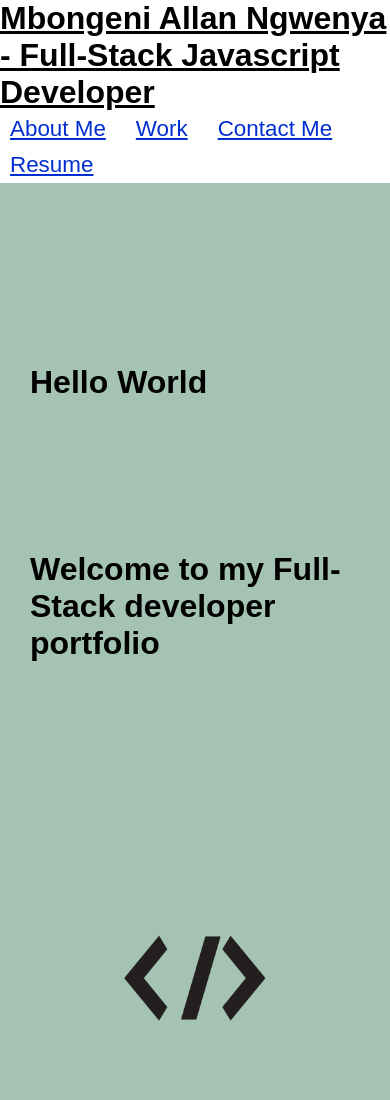
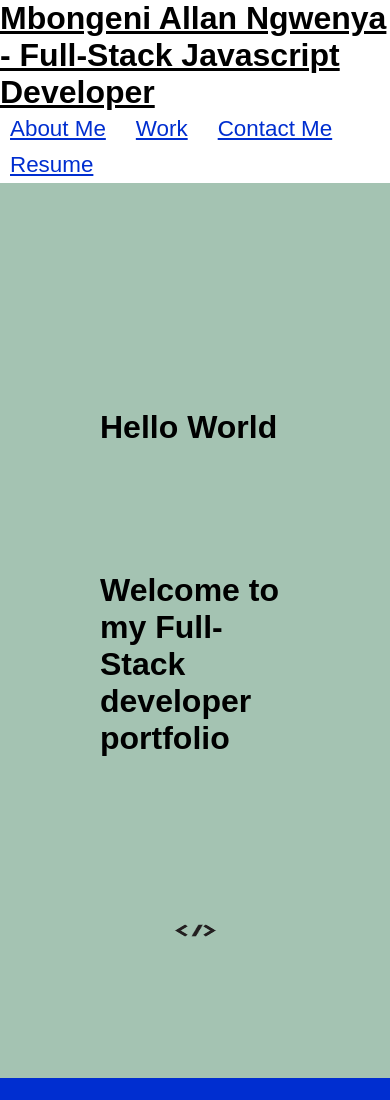
Before and after one commit to Allan-Ngwenya/Portfolio, a plain HTML site: page index.html in a window 390 px wide. Shown: the top 1100 px of the page. Drawn offline with Linux system fonts and the light colour scheme.

Commit message:
too much padding and font size too big for container

```diff
--- a/style.css
+++ b/style.css
@@ -68,14 +68,14 @@ nav a:last-child {
 }
 
 .hero__img {
-  width: 100%;
-  height: 100%;
+  width: 50%;
+  height: 50%;
 }
 
 /* Media Queries */
 @media screen and (max-width: 1100px) {
   .hero__section {
-    padding: 30px;
+    padding: 100px;
   }
 
   .hero__wrapper {
@@ -83,7 +83,7 @@ nav a:last-child {
   }
 
   .column__left h1 {
-    font-size: 80px;
+    font-size: 90px;
   }
 }
 
@@ -111,7 +111,7 @@ nav a:last-child {
 }
 
 .main__container h1 {
-  font-size: 110px;
+  font-size: 90px;
   color: black;
   -webkit-text-fill-color: transparent; /* Will override color */
   -webkit-text-stroke-width: 2px;
```
